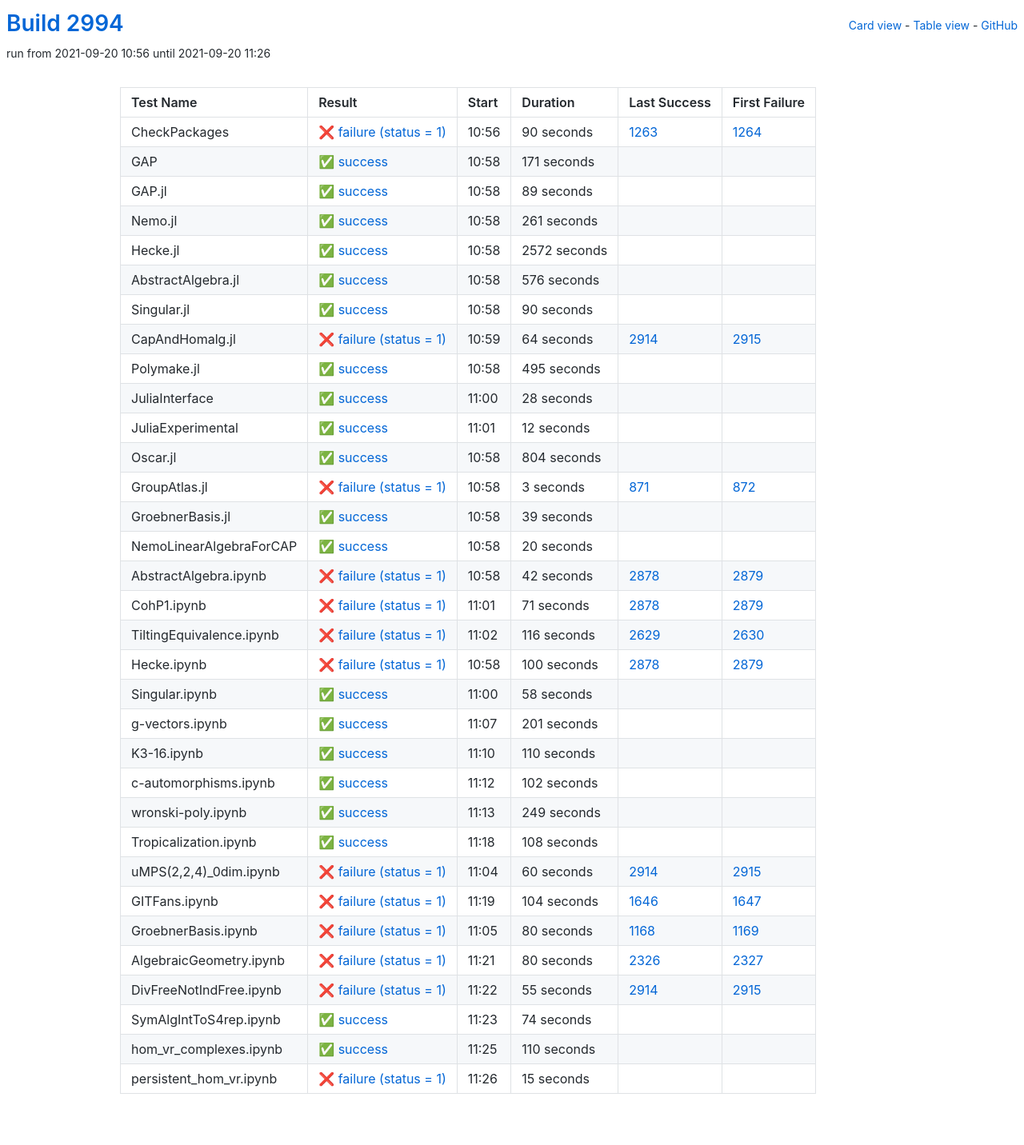
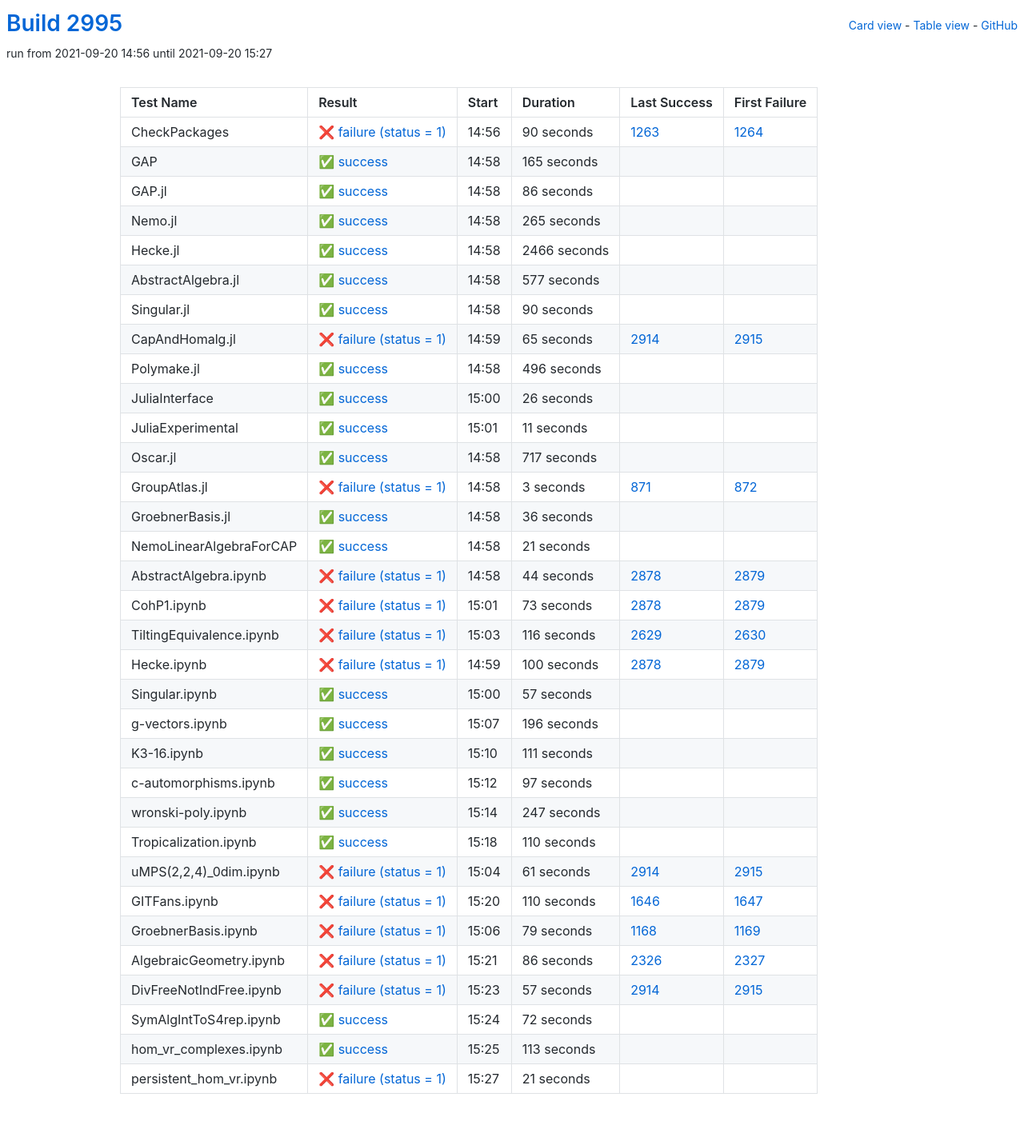
Before and after one commit to oscar-system/oscar-ci-status-stable, a Jekyll site: the page built from table.html, in a window 1280 px wide. Shown: the whole page at 80% size. Built offline with Jekyll 4.4.1, drawn with Linux system fonts in a browser that asks for light colours.

Commit message:
Build #2995

```diff
--- a/_data/ci.yml
+++ b/_data/ci.yml
@@ -1,6 +1,6 @@
 ---
-build: 2994
-build_url: https://oscarci.mathematik.uni-kl.de/job/oscar-stable/2994/
+build: 2995
+build_url: https://oscarci.mathematik.uni-kl.de/job/oscar-stable/2995/
 job: oscar-stable
 organization: oscar-system
 repo: oscar-ci-status-stable
@@ -8,8 +8,8 @@ repourl: https://github.com/oscar-system/oscar-ci-status-stable
 tests:
 - name: CheckPackages
   id: checkpackages
-  log: https://oscarci.mathematik.uni-kl.de/job/oscar-stable/2994/artifact/logs/build-2994/CheckPackages.log
-  start: 2021-09-20 10:56
+  log: https://oscarci.mathematik.uni-kl.de/job/oscar-stable/2995/artifact/logs/build-2995/CheckPackages.log
+  start: 2021-09-20 14:56
   success: false
   exitcode: 1
   status: failure
@@ -20,68 +20,68 @@ tests:
   first_failure_url: https://oscarci.mathematik.uni-kl.de/job/oscar-stable/1264/
 - name: GAP
   id: gap
-  log: https://oscarci.mathematik.uni-kl.de/job/oscar-stable/2994/artifact/logs/build-2994/GAP.log
-  start: 2021-09-20 10:58
+  log: https://oscarci.mathematik.uni-kl.de/job/oscar-stable/2995/artifact/logs/build-2995/GAP.log
+  start: 2021-09-20 14:58
   success: true
   exitcode: 0
   status: success
-  duration: 171
+  duration: 165
   last_success: false
   last_success_url:
   first_failure: false
   first_failure_url:
 - name: GAP.jl
   id: gap-jl
-  log: https://oscarci.mathematik.uni-kl.de/job/oscar-stable/2994/artifact/logs/build-2994/GAP.jl.log
-  start: 2021-09-20 10:58
+  log: https://oscarci.mathematik.uni-kl.de/job/oscar-stable/2995/artifact/logs/build-2995/GAP.jl.log
+  start: 2021-09-20 14:58
   success: true
   exitcode: 0
   status: success
-  duration: 89
+  duration: 86
   last_success: false
   last_success_url:
   first_failure: false
   first_failure_url:
 - name: Nemo.jl
   id: nemo-jl
-  log: https://oscarci.mathematik.uni-kl.de/job/oscar-stable/2994/artifact/logs/build-2994/Nemo.jl.log
-  start: 2021-09-20 10:58
+  log: https://oscarci.mathematik.uni-kl.de/job/oscar-stable/2995/artifact/logs/build-2995/Nemo.jl.log
+  start: 2021-09-20 14:58
   success: true
   exitcode: 0
   status: success
-  duration: 261
+  duration: 265
   last_success: false
   last_success_url:
   first_failure: false
   first_failure_url:
 - name: Hecke.jl
   id: hecke-jl
-  log: https://oscarci.mathematik.uni-kl.de/job/oscar-stable/2994/artifact/logs/build-2994/Hecke.jl.log
-  start: 2021-09-20 10:58
+  log: https://oscarci.mathematik.uni-kl.de/job/oscar-stable/2995/artifact/logs/build-2995/Hecke.jl.log
+  start: 2021-09-20 14:58
   success: true
   exitcode: 0
   status: success
-  duration: 2572
+  duration: 2466
   last_success: false
   last_success_url:
   first_failure: false
   first_failure_url:
 - name: AbstractAlgebra.jl
   id: abstractalgebra-jl
-  log: https://oscarci.mathematik.uni-kl.de/job/oscar-stable/2994/artifact/logs/build-2994/AbstractAlgebra.jl.log
-  start: 2021-09-20 10:58
+  log: https://oscarci.mathematik.uni-kl.de/job/oscar-stable/2995/artifact/logs/build-2995/AbstractAlgebra.jl.log
+  start: 2021-09-20 14:58
   success: true
   exitcode: 0
   status: success
-  duration: 576
+  duration: 577
   last_success: false
   last_success_url:
   first_failure: false
   first_failure_url:
 - name: Singular.jl
   id: singular-jl
-  log: https://oscarci.mathematik.uni-kl.de/job/oscar-stable/2994/artifact/logs/build-2994/Singular.jl.log
-  start: 2021-09-20 10:58
+  log: https://oscarci.mathematik.uni-kl.de/job/oscar-stable/2995/artifact/logs/build-2995/Singular.jl.log
+  start: 2021-09-20 14:58
   success: true
   exitcode: 0
   status: success
@@ -92,68 +92,68 @@ tests:
   first_failure_url:
 - name: CapAndHomalg.jl
   id: capandhomalg-jl
-  log: https://oscarci.mathematik.uni-kl.de/job/oscar-stable/2994/artifact/logs/build-2994/CapAndHomalg.jl.log
-  start: 2021-09-20 10:59
+  log: https://oscarci.mathematik.uni-kl.de/job/oscar-stable/2995/artifact/logs/build-2995/CapAndHomalg.jl.log
+  start: 2021-09-20 14:59
   success: false
   exitcode: 1
   status: failure
-  duration: 64
+  duration: 65
   last_success: 2914
   last_success_url: https://oscarci.mathematik.uni-kl.de/job/oscar-stable/2914/
   first_failure: 2915
   first_failure_url: https://oscarci.mathematik.uni-kl.de/job/oscar-stable/2915/
 - name: Polymake.jl
   id: polymake-jl
-  log: https://oscarci.mathematik.uni-kl.de/job/oscar-stable/2994/artifact/logs/build-2994/Polymake.jl.log
-  start: 2021-09-20 10:58
+  log: https://oscarci.mathematik.uni-kl.de/job/oscar-stable/2995/artifact/logs/build-2995/Polymake.jl.log
+  start: 2021-09-20 14:58
   success: true
   exitcode: 0
   status: success
-  duration: 495
+  duration: 496
   last_success: false
   last_success_url:
   first_failure: false
   first_failure_url:
 - name: JuliaInterface
   id: juliainterface
-  log: https://oscarci.mathematik.uni-kl.de/job/oscar-stable/2994/artifact/logs/build-2994/JuliaInterface.log
-  start: 2021-09-20 11:00
+  log: https://oscarci.mathematik.uni-kl.de/job/oscar-stable/2995/artifact/logs/build-2995/JuliaInterface.log
+  start: 2021-09-20 15:00
   success: true
   exitcode: 0
   status: success
-  duration: 28
+  duration: 26
   last_success: false
   last_success_url:
   first_failure: false
   first_failure_url:
 - name: JuliaExperimental
   id: juliaexperimental
-  log: https://oscarci.mathematik.uni-kl.de/job/oscar-stable/2994/artifact/logs/build-2994/JuliaExperimental.log
-  start: 2021-09-20 11:01
+  log: https://oscarci.mathematik.uni-kl.de/job/oscar-stable/2995/artifact/logs/build-2995/JuliaExperimental.log
+  start: 2021-09-20 15:01
   success: true
   exitcode: 0
   status: success
-  duration: 12
+  duration: 11
   last_success: false
   last_success_url:
   first_failure: false
   first_failure_url:
 - name: Oscar.jl
   id: oscar-jl
-  log: https://oscarci.mathematik.uni-kl.de/job/oscar-stable/2994/artifact/logs/build-2994/Oscar.jl.log
-  start: 2021-09-20 10:58
+  log: https://oscarci.mathematik.uni-kl.de/job/oscar-stable/2995/artifact/logs/build-2995/Oscar.jl.log
+  start: 2021-09-20 14:58
   success: true
   exitcode: 0
   status: success
-  duration: 804
+  duration: 717
   last_success: false
   last_success_url:
   first_failure: false
   first_failure_url:
 - name: GroupAtlas.jl
   id: groupatlas-jl
-  log: https://oscarci.mathematik.uni-kl.de/job/oscar-stable/2994/artifact/logs/build-2994/GroupAtlas.jl.log
-  start: 2021-09-20 10:58
+  log: https://oscarci.mathematik.uni-kl.de/job/oscar-stable/2995/artifact/logs/build-2995/GroupAtlas.jl.log
+  start: 2021-09-20 14:58
   success: false
   exitcode: 1
   status: failure
@@ -164,56 +164,56 @@ tests:
   first_failure_url: https://oscarci.mathematik.uni-kl.de/job/oscar-stable/872/
 - name: GroebnerBasis.jl
   id: groebnerbasis-jl
-  log: https://oscarci.mathematik.uni-kl.de/job/oscar-stable/2994/artifact/logs/build-2994/GroebnerBasis.jl.log
-  start: 2021-09-20 10:58
+  log: https://oscarci.mathematik.uni-kl.de/job/oscar-stable/2995/artifact/logs/build-2995/GroebnerBasis.jl.log
+  start: 2021-09-20 14:58
   success: true
   exitcode: 0
   status: success
-  duration: 39
+  duration: 36
   last_success: false
   last_success_url:
   first_failure: false
   first_failure_url:
 - name: NemoLinearAlgebraForCAP
   id: nemolinearalgebraforcap
-  log: https://oscarci.mathematik.uni-kl.de/job/oscar-stable/2994/artifact/logs/build-2994/NemoLinearAlgebraForCAP.log
-  start: 2021-09-20 10:58
+  log: https://oscarci.mathematik.uni-kl.de/job/oscar-stable/2995/artifact/logs/build-2995/NemoLinearAlgebraForCAP.log
+  start: 2021-09-20 14:58
   success: true
   exitcode: 0
   status: success
-  duration: 20
+  duration: 21
   last_success: false
   last_success_url:
   first_failure: false
   first_failure_url:
 - name: AbstractAlgebra.ipynb
   id: abstractalgebra-ipynb
-  log: https://oscarci.mathematik.uni-kl.de/job/oscar-stable/2994/artifact/logs/build-2994/AbstractAlgebra.ipynb.log
-  start: 2021-09-20 10:58
+  log: https://oscarci.mathematik.uni-kl.de/job/oscar-stable/2995/artifact/logs/build-2995/AbstractAlgebra.ipynb.log
+  start: 2021-09-20 14:58
   success: false
   exitcode: 1
   status: failure
-  duration: 42
+  duration: 44
   last_success: 2878
   last_success_url: https://oscarci.mathematik.uni-kl.de/job/oscar-stable/2878/
   first_failure: 2879
   first_failure_url: https://oscarci.mathematik.uni-kl.de/job/oscar-stable/2879/
 - name: CohP1.ipynb
   id: cohp1-ipynb
-  log: https://oscarci.mathematik.uni-kl.de/job/oscar-stable/2994/artifact/logs/build-2994/CohP1.ipynb.log
-  start: 2021-09-20 11:01
+  log: https://oscarci.mathematik.uni-kl.de/job/oscar-stable/2995/artifact/logs/build-2995/CohP1.ipynb.log
+  start: 2021-09-20 15:01
   success: false
   exitcode: 1
   status: failure
-  duration: 71
+  duration: 73
   last_success: 2878
   last_success_url: https://oscarci.mathematik.uni-kl.de/job/oscar-stable/2878/
   first_failure: 2879
   first_failure_url: https://oscarci.mathematik.uni-kl.de/job/oscar-stable/2879/
 - name: TiltingEquivalence.ipynb
   id: tiltingequivalence-ipynb
-  log: https://oscarci.mathematik.uni-kl.de/job/oscar-stable/2994/artifact/logs/build-2994/TiltingEquivalence.ipynb.log
-  start: 2021-09-20 11:02
+  log: https://oscarci.mathematik.uni-kl.de/job/oscar-stable/2995/artifact/logs/build-2995/TiltingEquivalence.ipynb.log
+  start: 2021-09-20 15:03
   success: false
   exitcode: 1
   status: failure
@@ -224,8 +224,8 @@ tests:
   first_failure_url: https://oscarci.mathematik.uni-kl.de/job/oscar-stable/2630/
 - name: Hecke.ipynb
   id: hecke-ipynb
-  log: https://oscarci.mathematik.uni-kl.de/job/oscar-stable/2994/artifact/logs/build-2994/Hecke.ipynb.log
-  start: 2021-09-20 10:58
+  log: https://oscarci.mathematik.uni-kl.de/job/oscar-stable/2995/artifact/logs/build-2995/Hecke.ipynb.log
+  start: 2021-09-20 14:59
   success: false
   exitcode: 1
   status: failure
@@ -236,32 +236,68 @@ tests:
   first_failure_url: https://oscarci.mathematik.uni-kl.de/job/oscar-stable/2879/
 - name: Singular.ipynb
   id: singular-ipynb
-  log: https://oscarci.mathematik.uni-kl.de/job/oscar-stable/2994/artifact/logs/build-2994/Singular.ipynb.log
-  start: 2021-09-20 11:00
+  log: https://oscarci.mathematik.uni-kl.de/job/oscar-stable/2995/artifact/logs/build-2995/Singular.ipynb.log
+  start: 2021-09-20 15:00
   success: true
   exitcode: 0
   status: success
-  duration: 58
+  duration: 57
   last_success: false
   last_success_url:
   first_failure: false
   first_failure_url:
 - name: g-vectors.ipynb
   id: g-vectors-ipynb
-  log: https://oscarci.mathematik.uni-kl.de/job/oscar-stable/2994/artifact/logs/build-2994/g-vectors.ipynb.log
-  start: 2021-09-20 11:07
+  log: https://oscarci.mathematik.uni-kl.de/job/oscar-stable/2995/artifact/logs/build-2995/g-vectors.ipynb.log
+  start: 2021-09-20 15:07
   success: true
   exitcode: 0
   status: success
-  duration: 201
+  duration: 196
   last_success: false
   last_success_url:
   first_failure: false
   first_failure_url:
 - name: K3-16.ipynb
   id: k3-16-ipynb
-  log: https://oscarci.mathematik.uni-kl.de/job/oscar-stable/2994/artifact/logs/build-2994/K3-16.ipynb.log
-  start: 2021-09-20 11:10
+  log: https://oscarci.mathematik.uni-kl.de/job/oscar-stable/2995/artifact/logs/build-2995/K3-16.ipynb.log
+  start: 2021-09-20 15:10
+  success: true
+  exitcode: 0
+  status: success
+  duration: 111
+  last_success: false
+  last_success_url:
+  first_failure: false
+  first_failure_url:
+- name: c-automorphisms.ipynb
+  id: c-automorphisms-ipynb
+  log: https://oscarci.mathematik.uni-kl.de/job/oscar-stable/2995/artifact/logs/build-2995/c-automorphisms.ipynb.log
+  start: 2021-09-20 15:12
+  success: true
+  exitcode: 0
+  status: success
+  duration: 97
+  last_success: false
+  last_success_url:
+  first_failure: false
+  first_failure_url:
+- name: wronski-poly.ipynb
+  id: wronski-poly-ipynb
+  log: https://oscarci.mathematik.uni-kl.de/job/oscar-stable/2995/artifact/logs/build-2995/wronski-poly.ipynb.log
+  start: 2021-09-20 15:14
+  success: true
+  exitcode: 0
+  status: success
+  duration: 247
+  last_success: false
+  last_success_url:
+  first_failure: false
+  first_failure_url:
+- name: Tropicalization.ipynb
+  id: tropicalization-ipynb
+  log: https://oscarci.mathematik.uni-kl.de/job/oscar-stable/2995/artifact/logs/build-2995/Tropicalization.ipynb.log
+  start: 2021-09-20 15:18
   success: true
   exitcode: 0
   status: success
@@ -270,134 +306,98 @@ tests:
   last_success_url:
   first_failure: false
   first_failure_url:
-- name: c-automorphisms.ipynb
-  id: c-automorphisms-ipynb
-  log: https://oscarci.mathematik.uni-kl.de/job/oscar-stable/2994/artifact/logs/build-2994/c-automorphisms.ipynb.log
-  start: 2021-09-20 11:12
-  success: true
-  exitcode: 0
-  status: success
-  duration: 102
-  last_success: false
-  last_success_url:
-  first_failure: false
-  first_failure_url:
-- name: wronski-poly.ipynb
-  id: wronski-poly-ipynb
-  log: https://oscarci.mathematik.uni-kl.de/job/oscar-stable/2994/artifact/logs/build-2994/wronski-poly.ipynb.log
-  start: 2021-09-20 11:13
-  success: true
-  exitcode: 0
-  status: success
-  duration: 249
-  last_success: false
-  last_success_url:
-  first_failure: false
-  first_failure_url:
-- name: Tropicalization.ipynb
-  id: tropicalization-ipynb
-  log: https://oscarci.mathematik.uni-kl.de/job/oscar-stable/2994/artifact/logs/build-2994/Tropicalization.ipynb.log
-  start: 2021-09-20 11:18
-  success: true
-  exitcode: 0
-  status: success
-  duration: 108
-  last_success: false
-  last_success_url:
-  first_failure: false
-  first_failure_url:
 - name: uMPS(2,2,4)_0dim.ipynb
   id: umps-2-2-4-0dim-ipynb
-  log: https://oscarci.mathematik.uni-kl.de/job/oscar-stable/2994/artifact/logs/build-2994/uMPS-2-2-4-_0dim.ipynb.log
-  start: 2021-09-20 11:04
+  log: https://oscarci.mathematik.uni-kl.de/job/oscar-stable/2995/artifact/logs/build-2995/uMPS-2-2-4-_0dim.ipynb.log
+  start: 2021-09-20 15:04
   success: false
   exitcode: 1
   status: failure
-  duration: 60
+  duration: 61
   last_success: 2914
   last_success_url: https://oscarci.mathematik.uni-kl.de/job/oscar-stable/2914/
   first_failure: 2915
   first_failure_url: https://oscarci.mathematik.uni-kl.de/job/oscar-stable/2915/
 - name: GITFans.ipynb
   id: gitfans-ipynb
-  log: https://oscarci.mathematik.uni-kl.de/job/oscar-stable/2994/artifact/logs/build-2994/GITFans.ipynb.log
-  start: 2021-09-20 11:19
+  log: https://oscarci.mathematik.uni-kl.de/job/oscar-stable/2995/artifact/logs/build-2995/GITFans.ipynb.log
+  start: 2021-09-20 15:20
   success: false
   exitcode: 1
   status: failure
-  duration: 104
+  duration: 110
   last_success: 1646
   last_success_url: https://oscarci.mathematik.uni-kl.de/job/oscar-stable/1646/
   first_failure: 1647
   first_failure_url: https://oscarci.mathematik.uni-kl.de/job/oscar-stable/1647/
 - name: GroebnerBasis.ipynb
   id: groebnerbasis-ipynb
-  log: https://oscarci.mathematik.uni-kl.de/job/oscar-stable/2994/artifact/logs/build-2994/GroebnerBasis.ipynb.log
-  start: 2021-09-20 11:05
+  log: https://oscarci.mathematik.uni-kl.de/job/oscar-stable/2995/artifact/logs/build-2995/GroebnerBasis.ipynb.log
+  start: 2021-09-20 15:06
   success: false
   exitcode: 1
   status: failure
-  duration: 80
+  duration: 79
   last_success: 1168
   last_success_url: https://oscarci.mathematik.uni-kl.de/job/oscar-stable/1168/
   first_failure: 1169
   first_failure_url: https://oscarci.mathematik.uni-kl.de/job/oscar-stable/1169/
 - name: AlgebraicGeometry.ipynb
   id: algebraicgeometry-ipynb
-  log: https://oscarci.mathematik.uni-kl.de/job/oscar-stable/2994/artifact/logs/build-2994/AlgebraicGeometry.ipynb.log
-  start: 2021-09-20 11:21
+  log: https://oscarci.mathematik.uni-kl.de/job/oscar-stable/2995/artifact/logs/build-2995/AlgebraicGeometry.ipynb.log
+  start: 2021-09-20 15:21
   success: false
   exitcode: 1
   status: failure
-  duration: 80
+  duration: 86
   last_success: 2326
   last_success_url: https://oscarci.mathematik.uni-kl.de/job/oscar-stable/2326/
   first_failure: 2327
   first_failure_url: https://oscarci.mathematik.uni-kl.de/job/oscar-stable/2327/
 - name: DivFreeNotIndFree.ipynb
   id: divfreenotindfree-ipynb
-  log: https://oscarci.mathematik.uni-kl.de/job/oscar-stable/2994/artifact/logs/build-2994/DivFreeNotIndFree.ipynb.log
-  start: 2021-09-20 11:22
+  log: https://oscarci.mathematik.uni-kl.de/job/oscar-stable/2995/artifact/logs/build-2995/DivFreeNotIndFree.ipynb.log
+  start: 2021-09-20 15:23
   success: false
   exitcode: 1
   status: failure
-  duration: 55
+  duration: 57
   last_success: 2914
   last_success_url: https://oscarci.mathematik.uni-kl.de/job/oscar-stable/2914/
   first_failure: 2915
   first_failure_url: https://oscarci.mathematik.uni-kl.de/job/oscar-stable/2915/
 - name: SymAlgIntToS4rep.ipynb
   id: symalginttos4rep-ipynb
-  log: https://oscarci.mathematik.uni-kl.de/job/oscar-stable/2994/artifact/logs/build-2994/SymAlgIntToS4rep.ipynb.log
-  start: 2021-09-20 11:23
+  log: https://oscarci.mathematik.uni-kl.de/job/oscar-stable/2995/artifact/logs/build-2995/SymAlgIntToS4rep.ipynb.log
+  start: 2021-09-20 15:24
   success: true
   exitcode: 0
   status: success
-  duration: 74
+  duration: 72
   last_success: false
   last_success_url:
   first_failure: false
   first_failure_url:
 - name: hom_vr_complexes.ipynb
   id: hom-vr-complexes-ipynb
-  log: https://oscarci.mathematik.uni-kl.de/job/oscar-stable/2994/artifact/logs/build-2994/hom_vr_complexes.ipynb.log
-  start: 2021-09-20 11:25
+  log: https://oscarci.mathematik.uni-kl.de/job/oscar-stable/2995/artifact/logs/build-2995/hom_vr_complexes.ipynb.log
+  start: 2021-09-20 15:25
   success: true
   exitcode: 0
   status: success
-  duration: 110
+  duration: 113
   last_success: false
   last_success_url:
   first_failure: false
   first_failure_url:
 - name: persistent_hom_vr.ipynb
   id: persistent-hom-vr-ipynb
-  log: https://oscarci.mathematik.uni-kl.de/job/oscar-stable/2994/artifact/logs/build-2994/persistent_hom_vr.ipynb.log
-  start: 2021-09-20 11:26
+  log: https://oscarci.mathematik.uni-kl.de/job/oscar-stable/2995/artifact/logs/build-2995/persistent_hom_vr.ipynb.log
+  start: 2021-09-20 15:27
   success: false
   exitcode: 1
   status: failure
-  duration: 15
+  duration: 21
   last_success: false
   last_success_url:
   first_failure: false
```
Also changed, not shown: README.md.
